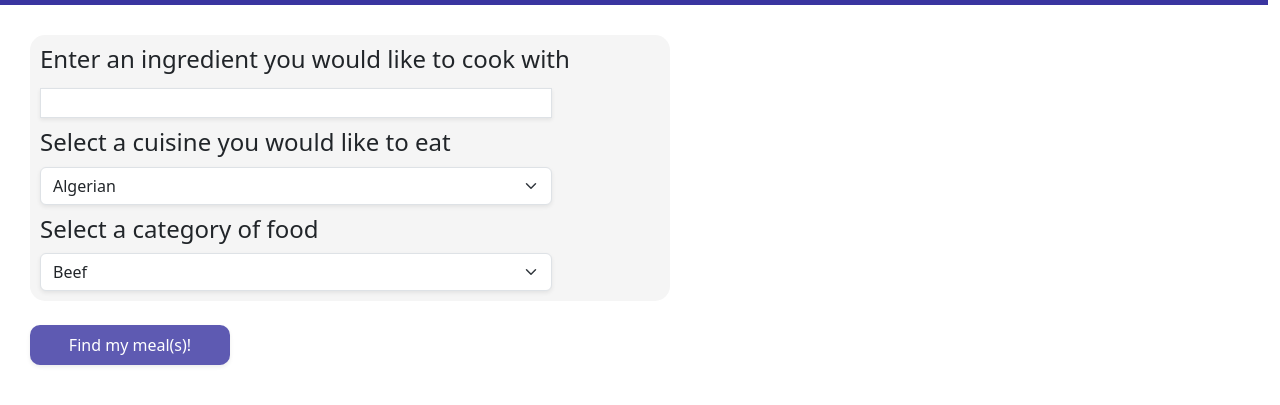
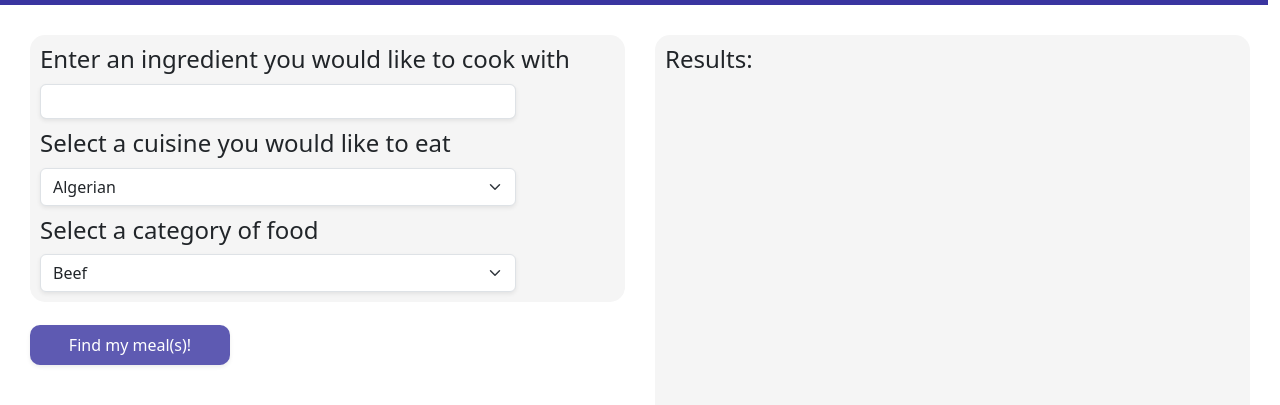
Before and after one commit to nikolab73/4WP3-Assignment-2, a website: page index.html in a window 1280 px wide. Shown: the part 145-550 px from the top of the page. Drawn offline with nearby package versions, Linux system fonts and the light colour scheme.

Commit message:
added frame to present results

```diff
--- a/index.html
+++ b/index.html
@@ -37,9 +37,9 @@
         </div>
       </div>
 
-      <form style="background-color:whitesmoke; width:50%; margin: 30px;border-radius: 15px;position: fixed">
+      <form style="background-color:whitesmoke; width:calc(50% - 45px); margin: 30px;border-radius: 15px;position: fixed">
         <h4 style="margin: 10px; margin-top: 10px;">Enter an ingredient you would like to cook with</h4>
-        <input id="ingredient" class="form-check-input shadow-sm" style="width: 80%;height: 30px; margin-left: 10px;"></input>
+        <input id="ingredient" class="form-control shadow-sm" style="width: 80%;height: 35px; margin-left: 10px;"></input>
 
         <h4 style="margin: 10px; margin-top: 10px;">Select a cuisine you would like to eat</h4>
         <select id="cuisine" class="form-select shadow-sm" style="margin: 10px;width: 80%;">
@@ -102,6 +102,11 @@
       </form>
       <button id="submit" class="button shadow-sm" style="margin-top: 320px;margin-left: 30px;">Find my meal(s)!</button>
 
+      <div style="left: calc(50% + 15px); width: calc(50% - 45px); height: 600px; background-color: whitesmoke; position: fixed; top: 180px; border-radius: 15px;">
+        <h4 style="margin: 10px; margin-top: 10px;">Results:</h4>
+
+      </div>
+
       <script>
         document.querySelector('#submit').addEventListener('click', () => {
           const ingredient = document.querySelector('#ingredient').value;
```
Lines whose indentation alone changed are shown as unchanged.
